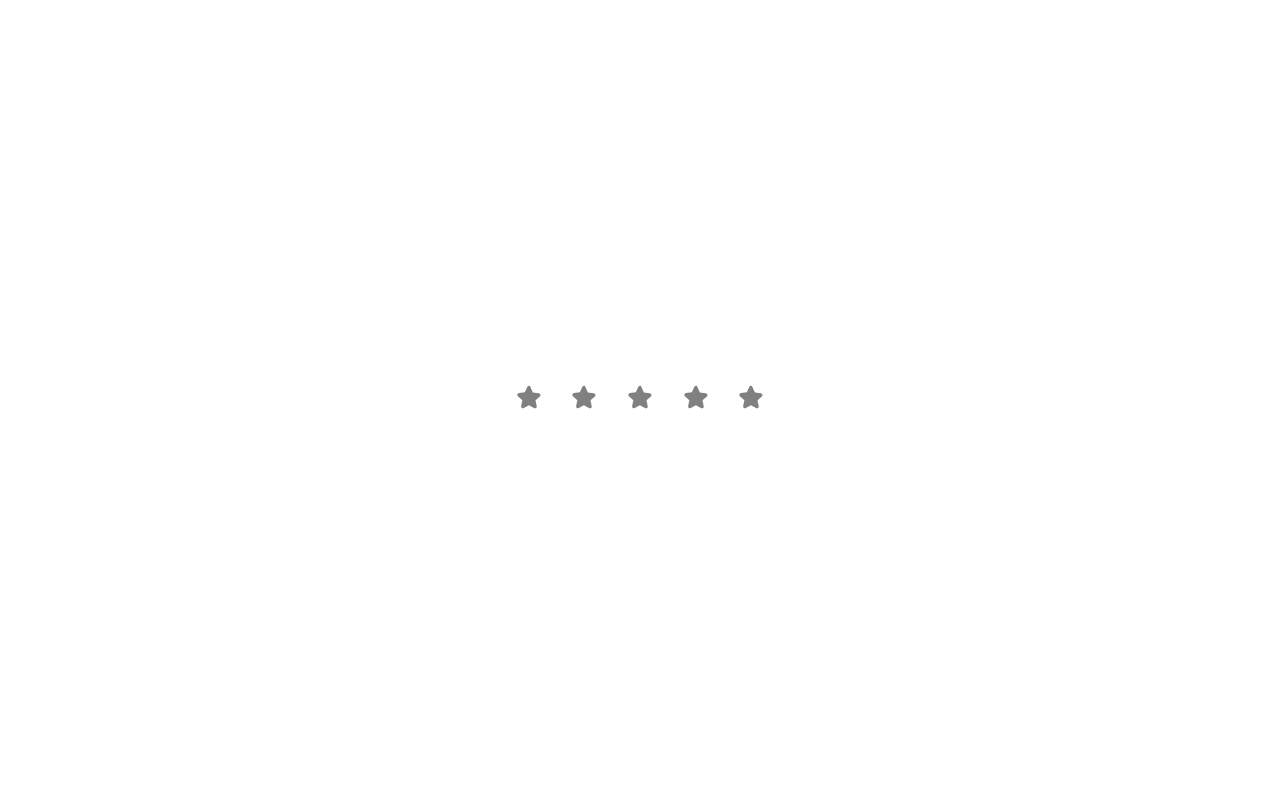
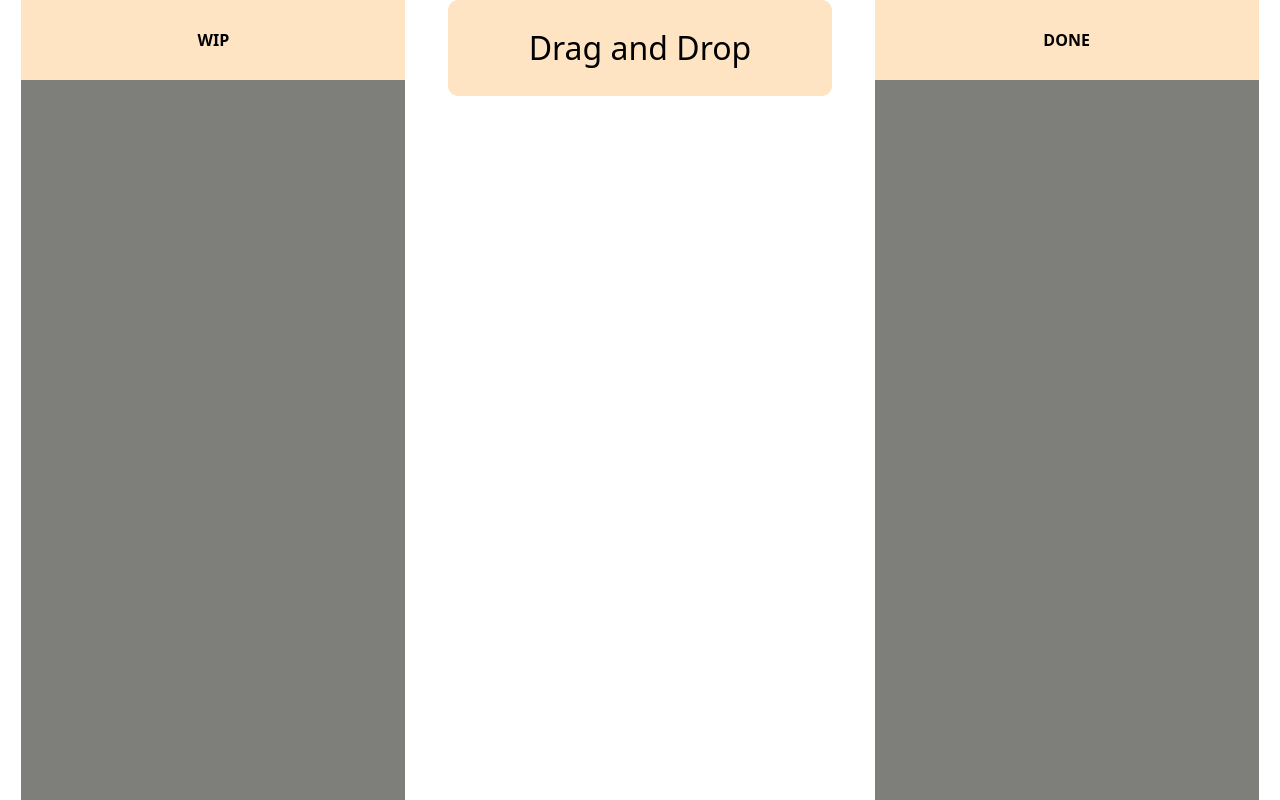
Before and after one commit to PrathyushNair/React-Prac, a React (Vite) app in the folder reactPrac/: page /login in a window 1280 px wide. Shown: the top 800 px of the page. Built offline with nearby package versions, Linux system fonts and the light colour scheme.

Commit message:
adding initial setup for drag and drop

```diff
--- a/reactPrac/src/App.jsx
+++ b/reactPrac/src/App.jsx
@@ -18,6 +18,7 @@ import { InfiniteScroll } from './InfiniteScroll/InfiniteScroll'
 import { SearchComponent } from './SearchWithDebounce/SeacrchComponent'
 import { ProgressBar } from './ProgressBar/ProgressBar'
 import { StarReview } from './StarReviewComponent/starReviewComponent'
+import { ToDoPane } from './DragAndDrop/toDoPane'
 function App() {
   // const [count, setCount] = useState(0)
   console.log("App component rendered")
@@ -50,7 +51,8 @@ function App() {
 {/* <InfiniteScroll/> */}
 {/* <SearchComponent/> */}
 {/* <ProgressBar/> */}
-<StarReview/>
+{/* <StarReview/> */}
+<ToDoPane/>
     </>
   )
 }
--- /dev/null
+++ b/reactPrac/src/DragAndDrop/dragDropStyle.css
@@ -0,0 +1,68 @@
+.toDoRoot{
+    width:100%;
+    height:auto;
+    position: absolute;
+    top:0;
+    display:flex;
+    flex-direction: row;
+    justify-content: space-around;
+    align-items:flex-start;
+    height:4em
+
+}
+.title{
+    height:3em;
+    background-color: bisque;
+    width:30%;
+    top:100%;
+    display: flex;
+    justify-content: center;
+    align-items: center;
+    color:black;
+    font-size: 2em;
+    border-radius: 10px;
+}
+.wipdiv{
+    top:100%;
+    width:30%;
+    display: flex;
+    justify-content: center;
+    align-items: flex-start;
+    color:black;
+    left:0%;
+    height:100em;
+    z-index: 1000;
+    background-color: rgb(126, 126, 123);
+}
+.donediv{
+    top:100%;
+    width:30%;
+    display: flex;
+    justify-content: center;
+    align-items: flex-start;
+    color:black;
+    right:0;
+    height:100em;
+    z-index: 1000;
+    background-color:  rgb(126, 126, 123);
+}
+.wip{
+    width:100%;
+    background-color: bisque;
+    height:5em;
+    display:flex;
+    justify-content: center;
+    align-items: center;
+    font-size: 1em;
+    font-weight: 1000;
+}
+.done{
+    width:100%;
+    background-color: bisque;
+    height:5em;
+    display:flex;
+    justify-content: center;
+    align-items: center;
+    font-size: 1em;
+    font-weight: 1000;
+}
--- /dev/null
+++ b/reactPrac/src/DragAndDrop/toDoPane.tsx
@@ -0,0 +1,26 @@
+import React from "react";
+import "./dragDropStyle.css";
+export function ToDoPane() {
+  return (
+    <>
+      <div className={"toDoRoot"}>
+      <div className={"wipdiv"}>
+        <aside className={"wip"}>
+          <p>WIP</p>
+        </aside>
+      </div>
+        <div className={"title"}>
+          <p>Drag and Drop</p>
+        </div>
+
+      <div className={"donediv"}>
+        <aside className={"done"}>
+          <p>DONE</p>
+        </aside>
+      </div>
+      </div>
+
+
+    </>
+  );
+}
```
Also changed, not shown: reactPrac/src/DragAndDrop/dragAndDrop.tsx (added, +10 -0 lines).
